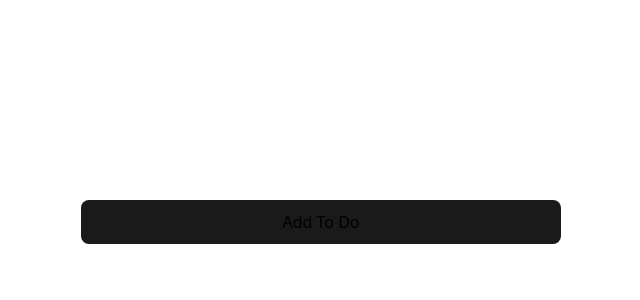
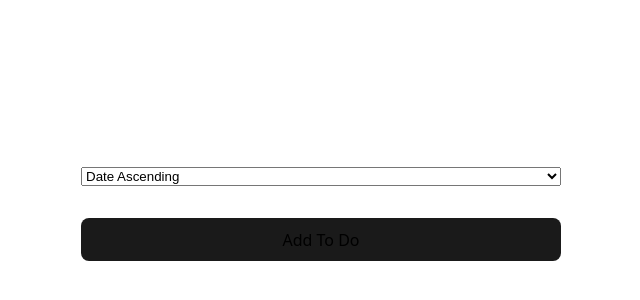
Before and after one commit to Alex761944/react-to-do-app, a React (Vite) app: page / in a window 1280 px wide. Shown: the part 186-486 px from the top of the page, without its empty margins (319-959 px from the left). Built offline with nearby package versions, Linux system fonts and the light colour scheme.

Commit message:
Add sorting feature

```diff
--- a/src/App.jsx
+++ b/src/App.jsx
@@ -2,6 +2,11 @@ import { useEffect, useState } from "react";
 import "./App.css";
 import { ToDo } from "./components/ToDo/ToDo";
 import { ToDoList } from "./components/ToDoList/ToDoList";
+
+const sortOptions = [
+  { label: "Date Ascending", value: "date-ascending" },
+  { label: "Date Descending", value: "date-descending" },
+];
 
 function App() {
   const [toDos, setToDos] = useState(
@@ -12,10 +17,18 @@ function App() {
     localStorage.setItem("to-dos", JSON.stringify(toDos));
   }, [toDos]);
 
+  const [selectedSortOption, setSelectedSortOption] = useState(
+    localStorage.getItem("selected-sort-option") || "date-ascending"
+  );
+
+  useEffect(() => {
+    localStorage.setItem("selected-sort-option", selectedSortOption);
+  }, [selectedSortOption]);
+
   function addToDo() {
     setToDos((prev) => [
       ...prev,
-      { isDone: false, text: ``, isInEditMode: true },
+      { isDone: false, text: ``, isInEditMode: true, createdAt: new Date() },
     ]);
   }
 
@@ -58,10 +71,31 @@ function App() {
     setToDos(newToDos);
   }
 
+  function sortFunction(toDoA, toDoB) {
+    if (selectedSortOption === "date-ascending") {
+      return toDoA.createdAt > toDoB.createdAt ? 1 : -1;
+    } else {
+      return toDoA.createdAt < toDoB.createdAt ? 1 : -1;
+    }
+  }
+
   return (
     <>
+      <select
+        value={selectedSortOption}
+        onChange={(event) => {
+          setSelectedSortOption(event.target.value);
+        }}
+      >
+        {sortOptions.map((sortOption, index) => (
+          <option key={index} value={sortOption.value}>
+            {sortOption.label}
+          </option>
+        ))}
+      </select>
+
       <ToDoList>
-        {toDos.map((toDo, index) => (
+        {toDos.sort(sortFunction).map((toDo, index) => (
           <li key={index}>
             <ToDo
               isDone={toDo.isDone}
```
